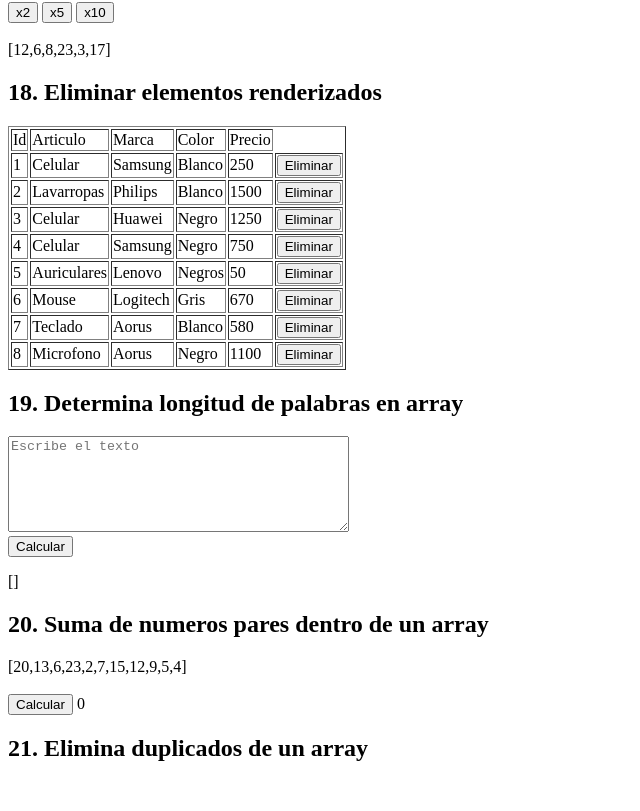
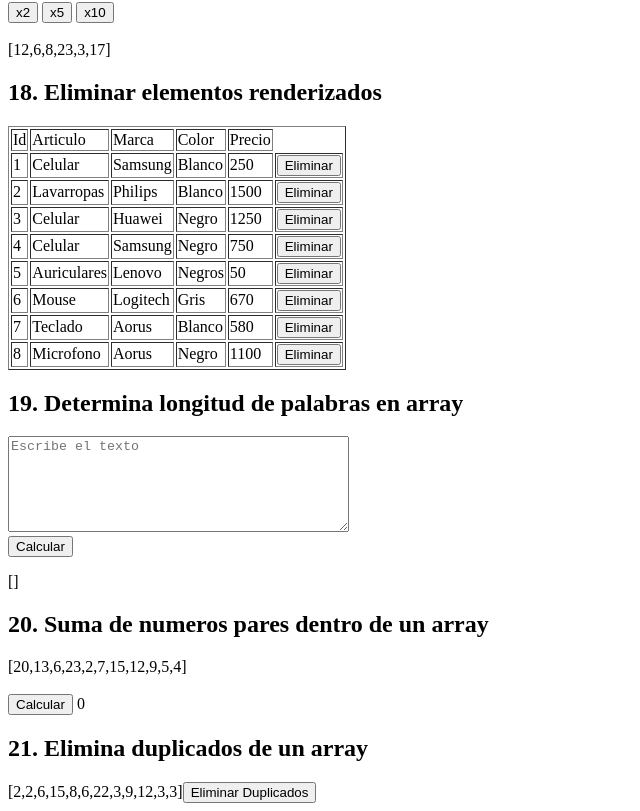
Before and after one commit to matiasmoscone1/practica-ejercicios-logica-programacion-react, a React (Vite) app: page / in a window 1280 px wide. Shown: the part 3289-4100 px from the top of the page, without its empty margins (0-640 px from the left). Before the commit the page ends 4071 px from the top, so only its background shows below. Built offline with nearby package versions, Linux system fonts and the light colour scheme.

Commit message:
Resolviendo ejercicio 20

```diff
--- a/src/ejercicios/EliminaDuplicados.jsx
+++ b/src/ejercicios/EliminaDuplicados.jsx
@@ -3,14 +3,24 @@
 //duplicados, devolviendo un nuevo array sin duplicados.
 
 
+const EliminaDuplicados = () => {
 
-const EliminaDuplicados = () => {
+    const array = [2,2,6,15,8,6,22,3,9,12,3,3];
+
+
+    const eliminaDuplicados = () => {
+        const resultado = array.filter((num) => num === num);
+        console.log(resultado);
+    }
+
 
 
     return(<>
     <div>
         <h2>21. Elimina duplicados de un array</h2>
+        {`[${array.join(",")}]`}
 
+        <button onClick={() => eliminaDuplicados()}>Eliminar Duplicados</button>
 
     </div>
     </>)
```
